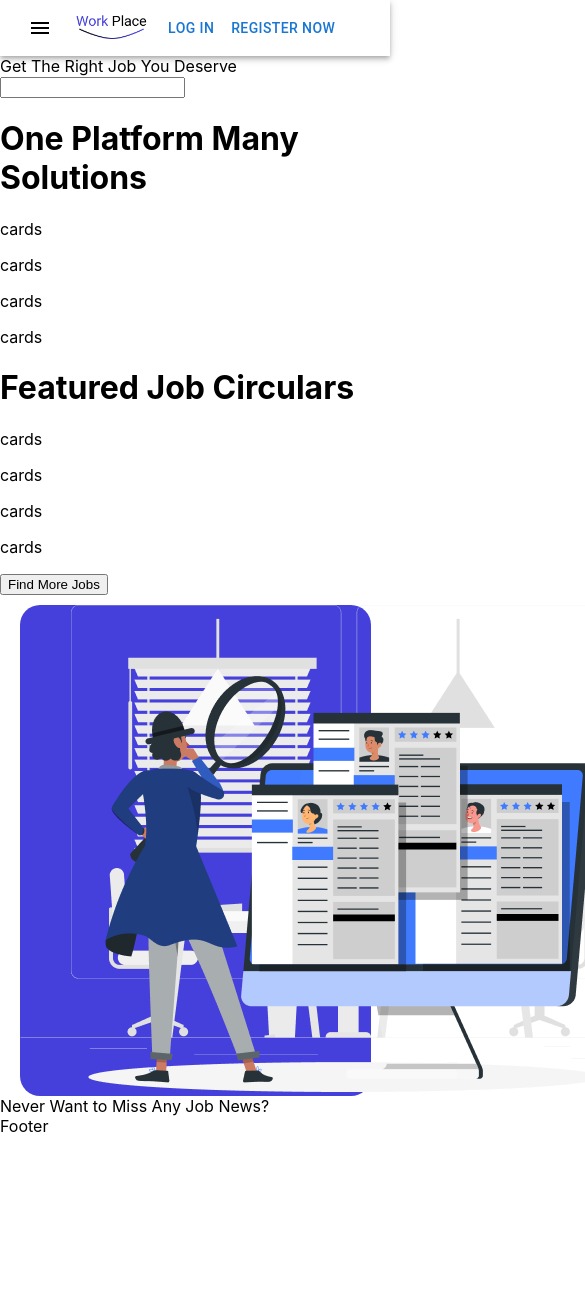
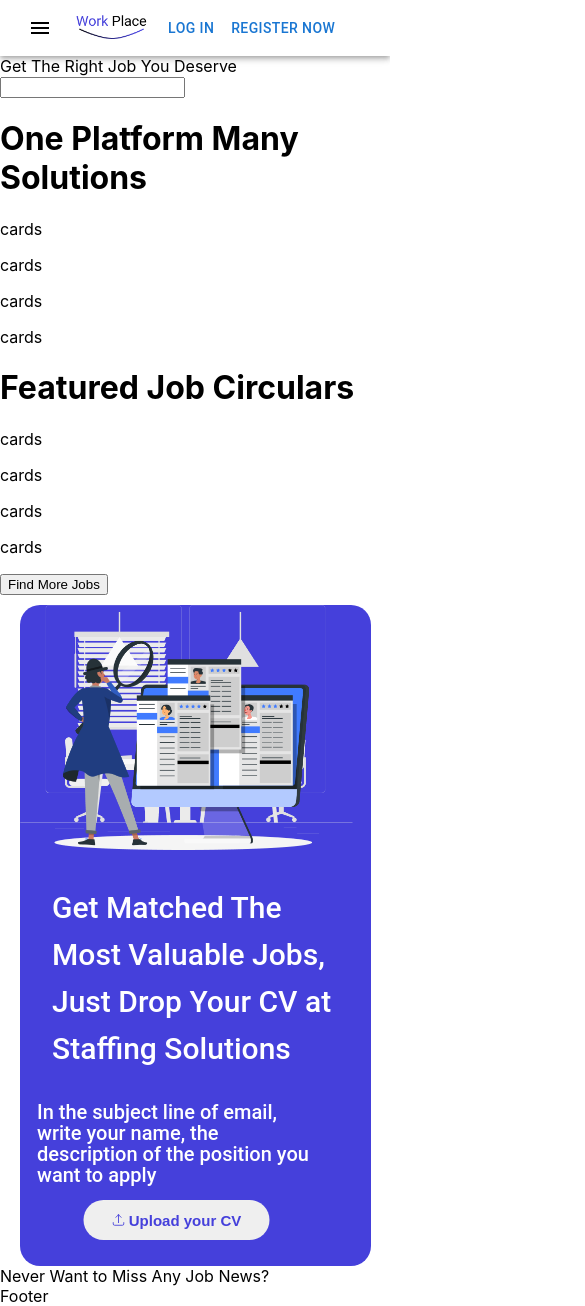
Before and after one commit to accio-Test-Projects/work-place-FE, a React (Create React App) app: page / in a window 390 px wide. Shown: the top 1306 px of the page, 585 px wide, since content can reach past the window. Before the commit the page ends 1136 px from the top, so only its background shows below. Built offline with nearby package versions, Linux system fonts and the light colour scheme.

Commit message:
Made responsive section 4

```diff
--- a/src/Components/LandingPage/Section4/index.css
+++ b/src/Components/LandingPage/Section4/index.css
@@ -5,12 +5,13 @@
     margin-top: 10px;
     border-radius: 20px;
 }
-.section4-main{
+
+.section4-main {
     display: flex;
     justify-content: space-around;
 }
 
-.sub-main{
+.sub-main {
     /* display: flex; */
     flex-direction: row;
 }
@@ -37,17 +38,70 @@
 
 }
 
-.section4-main button{
+.section4-main button {
     color: #4540DB;
     width: 186px;
     height: 40px;
     font-size: 15px;
     border-radius: 20px;
-    border:none;
+    border: none;
     font-weight: bold;
 }
-.section4-main svg{
-    height:14px;
+
+.section4-main svg {
+    height: 14px;
     margin-right: 3px;
     font-weight: bold;
 }
+
+@media screen and (max-width: 1920px) {
+    .section4-main {
+        display: flex;
+        justify-content: center;
+        align-items: center;
+        flex-direction: column;
+    }
+
+    .section4-main img {
+        width: 95%;
+    }
+
+    .sub-main {
+        width: 90%;
+        /* font-size: 5px; */
+    }
+
+    .main-text {
+        width: 90%;
+        font-family: 'Roboto';
+        font-style: normal;
+        font-weight: 500;
+        font-size: 30px;
+        /* line-height: 21px; */
+        margin-left: 15px;
+        /* margin-left:5px; */
+        color: #FFFFFF;
+    }
+
+    .sub-text {
+        width: 90%;
+        font-family: 'Roboto';
+        font-style: normal;
+        font-weight: 500;
+        font-size: 20px;
+        /* line-height: 21px; */
+        color: #FFFFFF;
+    }
+
+    .section4-main button {
+        display: flex;
+        justify-content: center;
+        align-items: center;
+        /* margin-left: 20%; */
+        /* left:50%; */
+        margin-bottom: 20px;
+        left: 50%;
+        /* -ms-transform: translate(50%, 50%); */
+        transform: translate(25%, -15%);
+    }
+}
```
